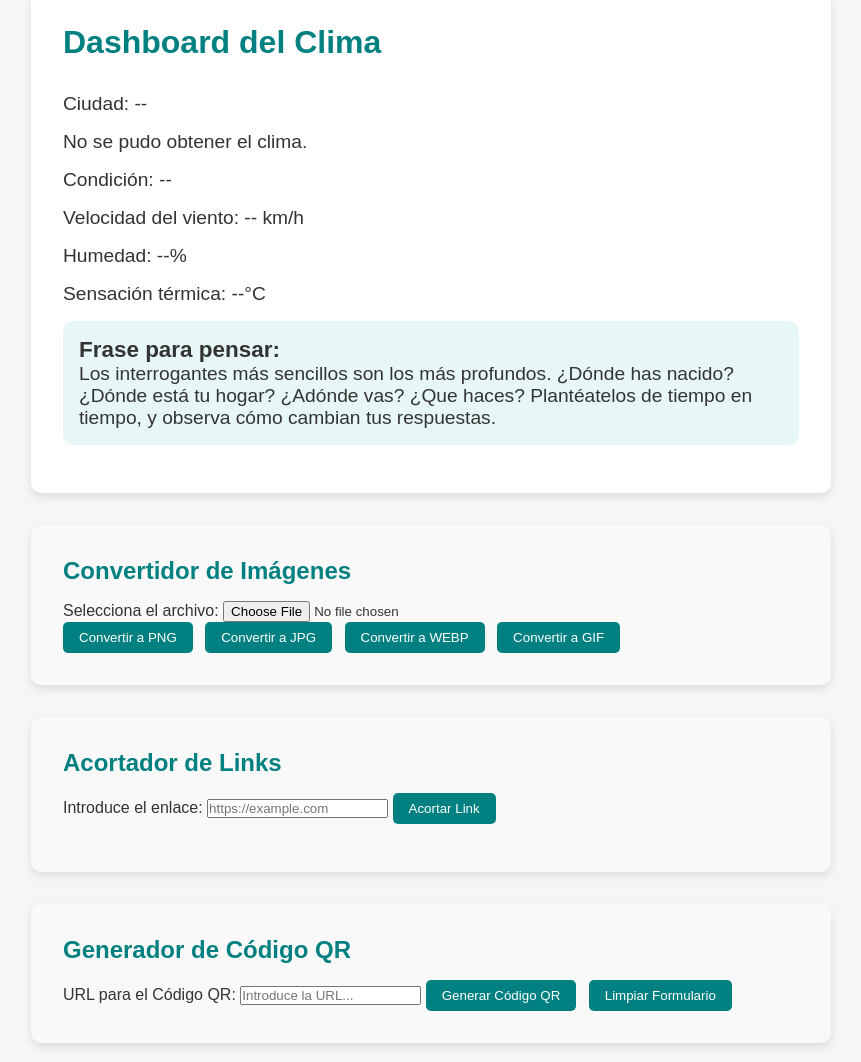
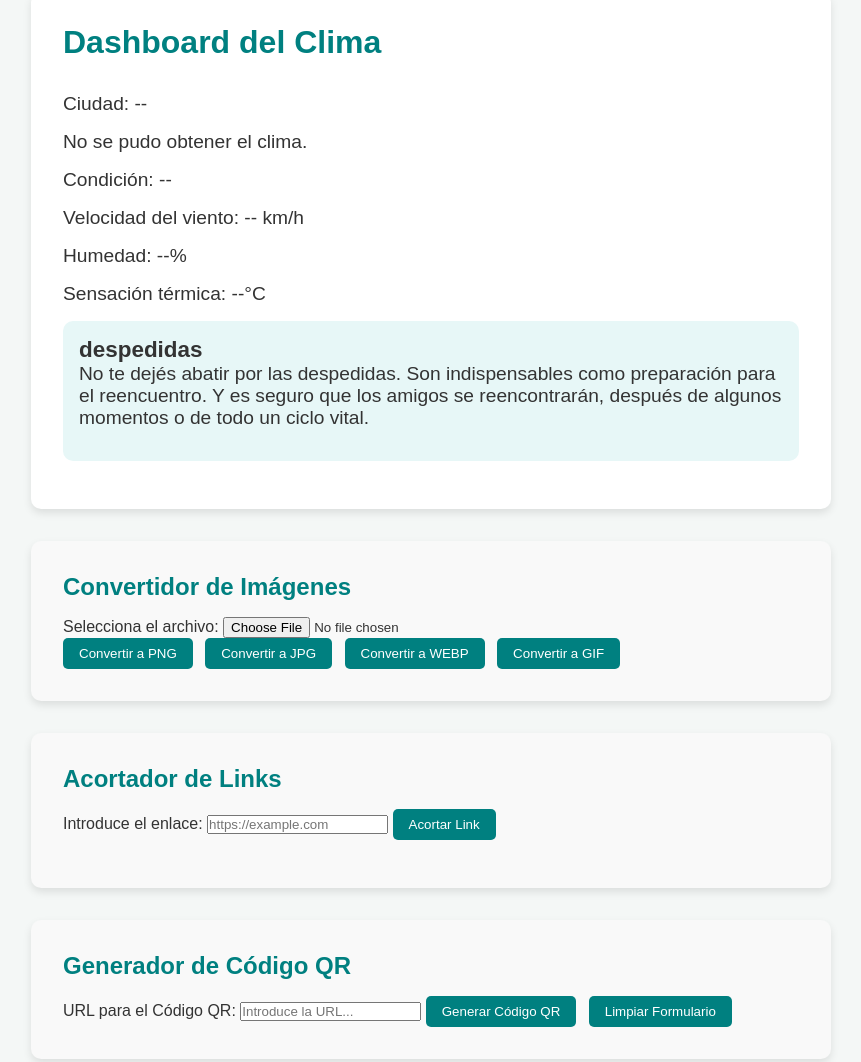
Before and after one commit to fydito/mercante, a plain HTML site: page index.html in a window 1280 px wide. Shown: the part 548-1610 px from the top of the page, without its empty margins (209-1070 px from the left). Drawn offline with Linux system fonts and the light colour scheme; no server answers.

Commit message:
Add files via upload

```diff
--- /dev/null
+++ b/frases.js
@@ -0,0 +1,8 @@
+fetch('frases.json')
+  .then(response => response.json())
+  .then(frases => {
+    const aleatoria = frases[Math.floor(Math.random() * frases.length)];
+    document.getElementById('frase-titulo').textContent = aleatoria.titulo;
+    document.getElementById('frase-texto').textContent = aleatoria.texto;
+  })
+  .catch(error => console.error('Error al cargar las frases:', error));
--- /dev/null
+++ b/frases.json
@@ -0,0 +1,61 @@
+[{
+        "titulo": "Frase para pensar:",
+        "texto": "Los interrogantes más sencillos son los más profundos. ¿Dónde has nacido? ¿Dónde está tu hogar? ¿Adónde vas? ¿Qué hacés? Plantéatelos de tiempo en tiempo y observá cómo cambian tus respuestas."
+    },
+    {
+        "titulo": "Reflexión del día:",
+        "texto": "No siempre podemos elegir la música que la vida nos pone, pero sí cómo bailarla."
+    },
+    {
+        "titulo": "Pensamiento:",
+        "texto": "El cambio no es una amenaza, es una oportunidad. Sobrevivir no es el objetivo, transformarse lo es."
+    },
+    {
+        "titulo": "Aprender",
+        "texto": "Aprender es descubrir lo que ya sabes.\nActuar es demostrar que lo sabes.\n\nEnseñar es recordarles a los demás que saben tanto como tú.\nSois todos aprendices, ejecutores, maestros."
+    },
+    {
+        "titulo": "Enseña",
+        "texto": "Enseña mejor lo que más necesitás aprender."
+    },
+    {
+        "titulo": "Tu obligación",
+        "texto": "Tu única obligación en cualquier periodo vital consiste en ser fiel a vos mismo.\nSer fiel a otro ser o a otra cosa no sólo es imposible, sino también el estigma del falso Mesías."
+    },
+    {
+        "titulo": "amigos",
+        "texto": "Tus amigos te conocerán mejor en el primer minuto del encuentro que tus relaciones ocasionales en mil años."
+    },
+    {
+        "titulo": "responsabilidad",
+        "texto": "La mejor forma de rehuir la responsabilidad consiste en decir: \"Tengo responsabilidades.\""
+    },
+    {
+        "titulo": "Problemas",
+        "texto": "No existe ningún problema que no te aporte simultáneamente un don.\nBuscá los problemas porque necesitás sus dones."
+    },
+    {
+        "titulo": "Familia",
+        "texto": "El vínculo que une a tu auténtica familia no es de sangre, sino de respeto y de goce mutuo.\nEs raro que los miembros de una familia se críen bajo el mismo techo."
+    },
+    {
+        "titulo": "Limitaciones",
+        "texto": "Justificá tus limitaciones y ciertamente las tendrás."
+    },
+    {
+        "titulo": "Deseos",
+        "texto": "Nunca te conceden un deseo sin concederte también la facultad de hacerlo realidad.\nSin embargo, es posible que te cueste trabajo."
+    },
+    {
+        "titulo": "tu cuaderno",
+        "texto": "El mundo es tu cuaderno de ejercicios, en cuyas páginas realizás tus sumas.\nNo es la realidad, aunque podés expresar la realidad en él si lo deseás.\nTambién sos libre de escribir tonterías o embustes, o de arrancar las páginas.\nEl pecado original consiste en limitar el Ser. No lo cometas."
+    },
+    {
+        "titulo": "Todos Todo",
+        "texto": "Todos los seres, todos los acontecimientos de tu vida, están ahí porque vos los convocaste.\nDe vos depende lo que resuelvas hacer con ellos."
+    },
+    {
+        "titulo": "despedidas",
+        "texto": "No te dejés abatir por las despedidas.\nSon indispensables como preparación para el reencuentro.\nY es seguro que los amigos se reencontrarán, después de algunos momentos o de todo un ciclo vital."
+    }
+]
--- a/index.html
+++ b/index.html
@@ -1,5 +1,6 @@
 <!DOCTYPE html>
 <html lang="es">
+
 <head>
     <meta charset="UTF-8">
     <meta name="viewport" content="width=device-width, initial-scale=1.0">
@@ -8,6 +9,7 @@
     <link rel="icon" href="icon.ico">
     <script src="https://cdn.rawgit.com/davidshimjs/qrcodejs/gh-pages/qrcode.min.js"></script>
 </head>
+
 <body>
     <header>
         <h1>Dashboard de Herramientas</h1>
@@ -27,17 +29,14 @@
         <div id="humedad">Humedad: --%</div>
         <div id="sensacion">Sensación térmica: --°C</div>
         <div id="datos-curiosos">
-        <h3>Frase para pensar:</h3>
-        <p>Los
-            interrogantes más sencillos
-            son los más profundos.
-            ¿Dónde has nacido? ¿Dónde está tu hogar?
-            ¿Adónde vas?
-            ¿Que haces?
-            Plantéatelos de tiempo en tiempo,
-            y observa cómo cambian
-            tus respuestas.</p>
+            <div class="frase">
+                <h3 id="frase-titulo"></h3>
+                <p id="frase-texto"></p>
+
             </div>
+            <script src="frases.js"></script>
+        </div>
+
 
         <div>
 
@@ -94,9 +93,19 @@
         <button id="speak-btn">Hablar</button>
         <button id="stop-btn">Detener</button>
     </div>
-<iframe src="https://heyzine.com/flip-book/256e793b25.html" width="100%" height="600px" frameborder="0" allowfullscreen>
-</iframe>
-
+    <div id="dashboard">
+        <div class="revistas">
+            <a href="https://heyzine.com/flip-book/4ed7e834f0.html" target="_blank">
+                <img src="revista1.jpg" alt="Revista 1">
+            </a>
+            <a href="https://heyzine.com/flip-book/720121aec8.html" target="_blank">
+                <img src="revista2.jpg" alt="Revista 2">
+            </a>
+            <a href="https://heyzine.com/flip-book/256e793b25.html" target="_blank">
+                <img src="revista3.jpg" alt="Revista 3">
+            </a>
+        </div>
+    </div>
     <!-- <div class="audio-controls">
     <button id="rec-btn">Rec</button>
     <button id="stop-rec-btn" disabled>Terminar Grabación</button>
@@ -215,8 +224,8 @@ setInterval(obtenerClima, 600000); // 600000ms = 10 minutos
                 text: datos,
                 width: 180,
                 height: 180,
-                colorDark : "#000000",
-                colorLight : "#ffffff",
+                colorDark: "#000000",
+                colorLight: "#ffffff",
             });
         }
 
@@ -304,12 +313,11 @@ setInterval(obtenerClima, 600000); // 600000ms = 10 minutos
         document.getElementById('convertToGif').addEventListener('click', function() {
             convertAndDownload('image/gif');
         });
-
     </script>
 
     <script>
         // Acortador de links
-document.getElementById('shortenBtn').addEventListener('click', async () => {
+        document.getElementById('shortenBtn').addEventListener('click', async() => {
             const linkInput = document.getElementById('linkInput').value.trim();
             const resultDiv = document.getElementById('shortenedLink');
 
@@ -334,7 +342,9 @@ if (linkInput.includes("linktr.ee")) {
                         'Authorization': 'Bearer uNgkjCNTEX3q18C1EF2FW34bttKYDiPVOb9PBL3agbb7kTt1TbXrYyPL12gC',
                         'Content-Type': 'application/json'
                     },
-            body: JSON.stringify({ url: cleanUrl })
+                    body: JSON.stringify({
+                        url: cleanUrl
+                    })
                 });
 
                 const data = await response.json();
@@ -355,4 +365,5 @@ if (linkInput.includes("linktr.ee")) {
     </script>
 
 </body>
+
 </html>
--- a/styles.css
+++ b/styles.css
@@ -96,6 +96,26 @@ h1 {
 .image-converter button:hover {
     background: #006666;
 }
+
+/* Revistas */
+.revista {
+    background: #f9f9f9;
+    padding: 2rem;
+    border-radius: 10px;
+    box-shadow: 0 4px 8px rgba(0, 0, 0, 0.1);
+    margin: 2rem auto;
+    max-width: 800px;
+}
+
+.revista h2 {
+    color: #008080;
+    margin-bottom: 1rem;
+}
+.revistas img {
+  width: 10%;     /* cada imagen ocupa aprox. un 30% del contenedor */
+  height: auto;
+}
+
 
 /* QR Code Generator */
 form {
```
Also changed, not shown: revista1.jpg (added), revista2.jpg (added), revista3.jpg (added). Lines whose indentation alone changed are shown as unchanged.
